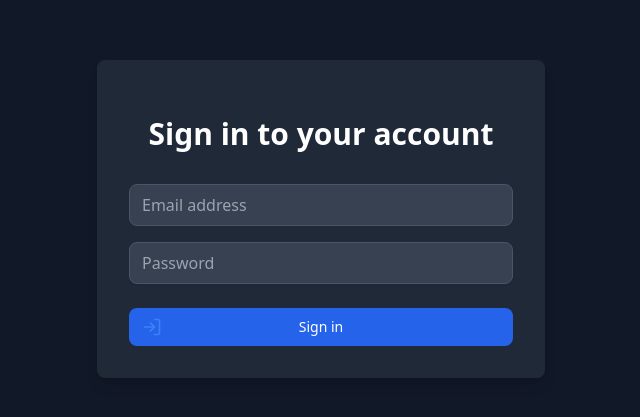
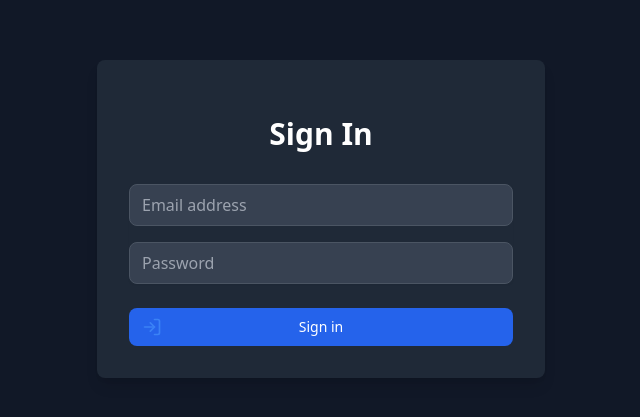
Before and after one commit to AshiqAhamed17/Dashboard, a React (Vite) app in the folder student-dashboard/: page / in a window 1280 px wide. Shown: the part 181-598 px from the top of the page, without its empty margins (319-959 px from the left). Built offline with nearby package versions, Linux system fonts and the light colour scheme.

Commit message:
Update: README.md && Login.jsx

```diff
--- a/student-dashboard/src/pages/Login.jsx
+++ b/student-dashboard/src/pages/Login.jsx
@@ -11,7 +11,6 @@ export default function Login() {
 
   const handleSubmit = (e) => {
     e.preventDefault();
-    // Add authentication logic here
     navigate('/dashboard');
   };
 
@@ -20,7 +19,7 @@ export default function Login() {
       <div className="max-w-md w-full space-y-8 bg-gray-800 p-8 rounded-lg shadow-lg">
         <div>
           <h2 className="mt-6 text-center text-3xl font-extrabold text-white">
-            Sign in to your account
+            Sign In
           </h2>
         </div>
         <form className="mt-8 space-y-6" onSubmit={handleSubmit}>
```
Also changed, not shown: 1 other file (tests, documents, lock files or other folders).
